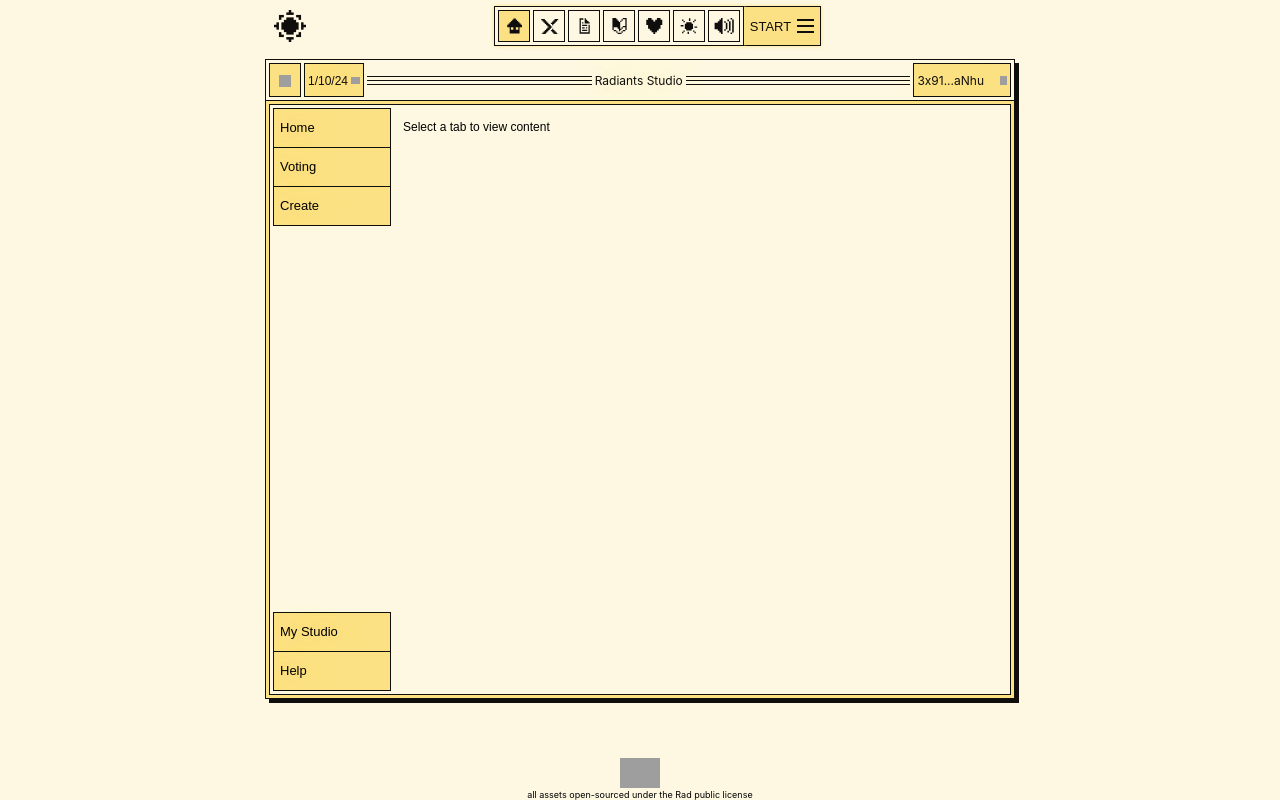
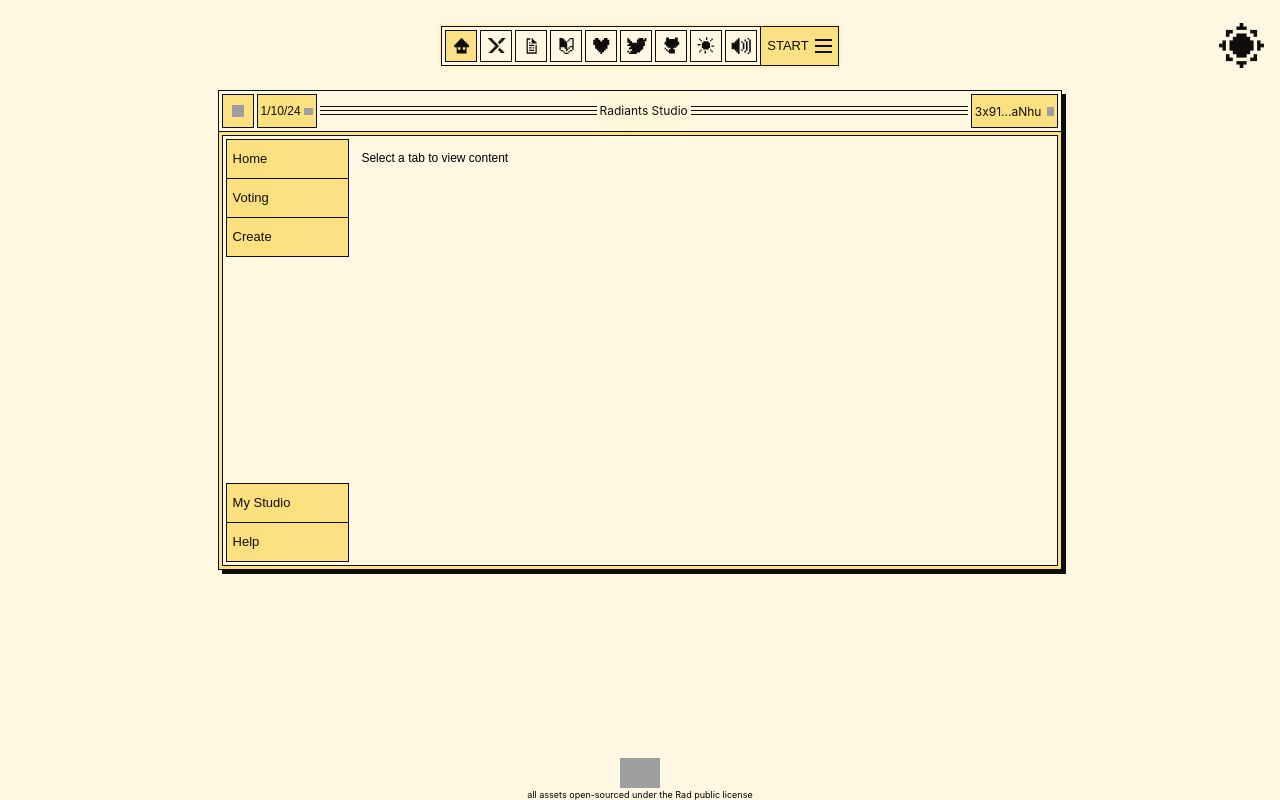
Before and after one commit to jjack404/radiant-studio, a React (Create React App) app: page / in a window 1280 px wide. Built offline with nearby package versions, Linux system fonts and the light colour scheme; grey boxes are pictures that could not be loaded; a web font is replaced by a local one.

Commit message:
improved UI to match radiant website

```diff
--- a/src/components/Footer/Footer.module.css
+++ b/src/components/Footer/Footer.module.css
@@ -1,9 +1,9 @@
 .footer {
   background-color: var(--Cream, #fef8e2);
-  display: flex;
+  display: none;
   position: relative;
   width: 100%;
-  height: 100%;
+  height: 20%;
   flex-direction: column;
   align-items: flex-end;
   padding: 3px auto 0 auto;
@@ -39,14 +39,9 @@
 
 /* landscape media queries */
 
-@media (min-height: 1px) and (max-height: 565px) {
+@media (min-height: 665px) {
 
 .footer {
-  display: none;
+  display: flex;
 }
 }
-
-
-@media (min-height: 665px) {
-  .footer {display: initial;}
-}
--- a/src/components/MainComponent/MainComponent.jsx
+++ b/src/components/MainComponent/MainComponent.jsx
@@ -11,7 +11,8 @@ const MainComponent = () => {
   return (
     <main className={styles.mainContainer}>
       <TopMenu />
-      <Window />
+      <div style={{height:'100%'}}>
+      <Window /></div>
       <Footer />
     </main>
   );
--- a/src/components/MainComponent/MainComponent.module.css
+++ b/src/components/MainComponent/MainComponent.module.css
@@ -1,5 +1,13 @@
 body {
   font-size: 1rem;
+}
+
+input,
+textarea,
+button,
+select,
+a {
+  -webkit-tap-highlight-color: transparent;
 }
 
 .mainContainer {
--- a/src/components/TopMenu/NavigationBar/NavigationBar.module.css
+++ b/src/components/TopMenu/NavigationBar/NavigationBar.module.css
@@ -62,4 +62,12 @@ background-color: #fce184;
   height: 32px;
   }
 
+  .iconGroup div:nth-child(6) {
+    display: flex;
+  }
+
+  .iconGroup div:nth-child(7) {
+    display: flex;
+  }
+
 }
--- a/src/components/TopMenu/TopMenu.jsx
+++ b/src/components/TopMenu/TopMenu.jsx
@@ -7,14 +7,19 @@ import StartButton from "./StartButton/StartButton";
 const MainComponent = () => (
   <main className={styles.mainContainer}>
     <div className={styles.topMenu}>
-      <div className={styles.topLogo}>
-        <img alt="logo" src={"./assets/logo.png"} />
-      </div>
+
       <div className={styles.topBar}>
         <NavigationBar />
         <StartButton />
       </div>
-    </div>
+
+      </div>
+
+      <div className={styles.topLogoContainer}>
+        <div className={styles.topLogo}>
+          <img alt="logo" src={"./assets/logo.png"} />
+        </div>
+      </div>
   </main>
 );
 
--- a/src/components/TopMenu/TopMenu.module.css
+++ b/src/components/TopMenu/TopMenu.module.css
@@ -3,50 +3,62 @@
   position: relative;
   flex-direction: row;
   width: 100%;
-  max-width: 750px;
   height: 100%;
-  max-height: 2em;
-  top: 7px;
+  max-height: 40px;
   margin: auto;
-  padding: 0 6px 0 3px;
-  margin-top: 3px;
+  margin-top: 1.6rem;
   align-items: center;
   align-content: center;
   justify-content: space-between;
+  font-size: 1vw;
 }
 
 
 
+.topLogoContainer {
+  height: 100%;
+  display: flex;
+  position: absolute;
+right: 0;
+  font-size: .5vw;
+  align-items: center;
+}
+
 .topLogo {
+  position: relative;
+  right: 2em;
   display: flex;
+  padding: 3em;
+  justify-content: center;
+  box-sizing: border-box;
+
+}
+
+.topLogo img {
   position: relative;
-  width: 2em;
-  height: 2em;
+  width: 14em;
+  height: 14em;
   margin: auto;
-  margin-left: 6px;
   margin-right: 0;
 }
 
 .topBar {
   display: flex;
   flex-direction: row;
-  margin: auto;
+  margin: auto 6px;
   position: relative;
 }
 
 .topMenu {
   display: flex;
-  position: relative;
+  position: absolute;
   flex-direction: row;
   width: 100%;
+  margin-top: 1.2em;
+  margin: auto;
 }
 
-@media (min-width: 420px) {
-
-  .topLogo {
-    position: relative;
-    top: initial;
-  }
+@media (min-width: 540px) {
 
   .topBar {
     display: flex;
@@ -55,3 +67,9 @@
     position: relative;
   }
 }
+
+@media (min-width: 991px) {
+  .topLogo {
+      font-size: .25vw;
+  }
+}
--- a/src/components/Window/Window.module.css
+++ b/src/components/Window/Window.module.css
@@ -5,14 +5,21 @@
   display: flex;
   position: relative;
   width: stretch;
-  min-height: 80%;
-  max-height: 100%;
+  height: 80vh;
   flex-direction: column;
   margin: auto 6px;
-  margin-bottom: 2%;
   margin-right: 9px;
   overflow: hidden;
   border: 1px solid rgba(15, 14, 12, 1);
+}
+
+input,
+textarea,
+button,
+select,
+a {
+  -webkit-tap-highlight-color: transparent;
+  color: #0f0e0c;
 }
 
 .header {
@@ -156,7 +163,7 @@
 
 .userContainer {
   display: flex;
-  gap: 16px;
+  gap: 6px;
   font-size: 9pt;
   color: var(--Black, #0f0e0c);
   font-weight: 400;
@@ -231,8 +238,8 @@
 
 @media (min-width: 991px) {
   .container {
-    height: 81vh;
-    max-height: 900px;
+    height: 60vh;
+    max-height: 70vh;
   }
 }
 
@@ -354,7 +361,7 @@
   .menuItem {
     display: flex;
     margin: auto 0;
-    width: 8em;
+    width: 8.45em;
     align-items: center;
   }
 
@@ -399,7 +406,7 @@
 
 @media (min-width: 768px) {
   .container {
-    max-width: 750px;
+    max-width: 66vw;
     margin: auto;
     font-size: .75em;
   }
--- a/src/index.css
+++ b/src/index.css
@@ -1,3 +1,5 @@
 body {
   margin: 0;
+  height: 100vh;
+  overflow: hidden;
 }
```
